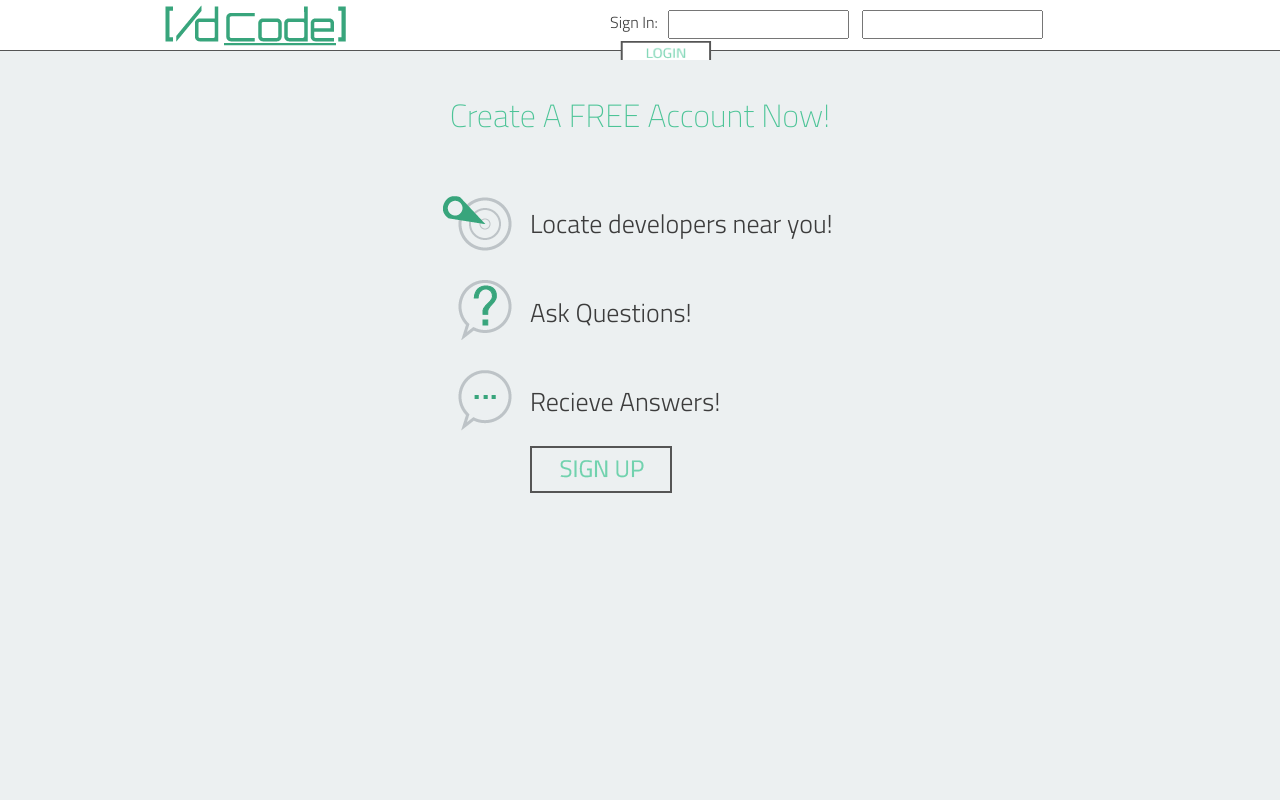
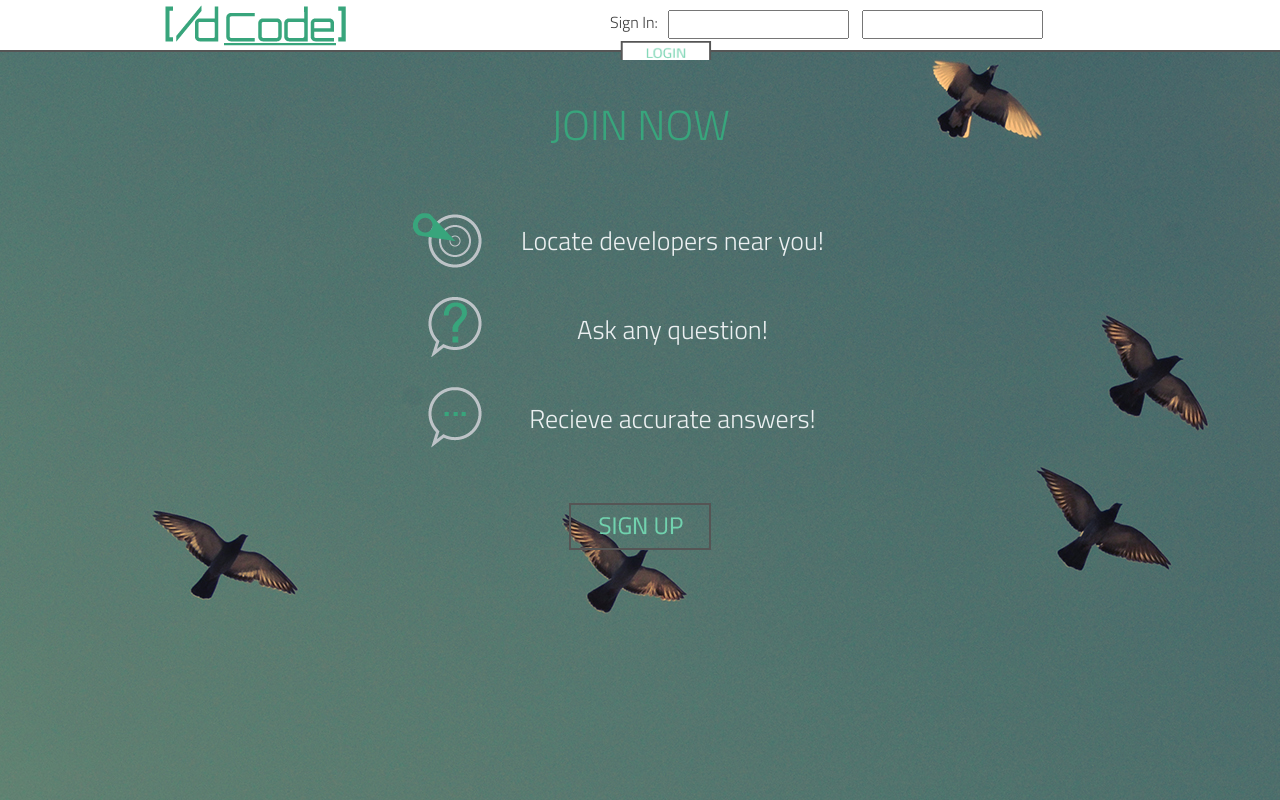
Before and after one commit to jgoldd/PWA2, a PHP site: page / in a window 1280 px wide. Run offline with PHP 8.4, Linux system fonts and the light colour scheme.

Commit message:
FINAL SUBMIT FOR WK2

```diff
--- a/Wk2/admin.html
+++ b/Wk2/admin.html
@@ -36,7 +36,7 @@
       </ul>
     </nav>
 <div id="user_welcome"><!--- USER WELCOME --->
-    <h4>Welcome, <a href="#">jgold!</a></h4>
+    <h4>Welcome, <a href="admin.html">jgold!</a></h4>
 </div>
 <div id="sign_out"><!--- SIGN OUT BUTTON --->
     <form>
--- a/Wk2/css/style.css
+++ b/Wk2/css/style.css
@@ -17,11 +17,16 @@ body {
     font-weight: 300;
     font-size: 16px;
 }
+#index, #registration{
+        background-image: url(../images/unspash_bg.JPG);
+
+}
 #container{
     width: 100%;
     height: 50px;
     background-color: #FFF;
-    border-bottom: 1px #555555 solid;
+    border-bottom: 2px #555555 solid;
+
 }
 #container_two{
     width: 100%;
@@ -61,15 +66,15 @@ a:active{
 
 }
 h1{
-    font-size: 32px;
-    color: #4cc497;
+    font-size: 42px;
+    color: #38a57c;
     font-family: 'Titillium Web', sans-serif;
-    font-weight:200;
+    font-weight:300;
 
 }
 h2{
     font-size: 26px;
-    color: #3c3c3c;
+    color: #ecf0f1;
     font-family: 'Titillium Web', sans-serif;
     font-weight: 300;
 
@@ -122,6 +127,12 @@ header{
     height: 25px;
     margin-left: 10px;
 }
+
+
+
+/* INDEX PAGE */
+
+
 main{
     clear: both;
 }
@@ -132,16 +143,21 @@ main{
 .cta_icons{
     float:left;
     clear:both;
-    margin-left: 30px;
+
+    vertical-align: middle;
 }
 .cta_text{
     padding:25px;
+    vertical-align: middle;
 }
 .kazam{
     text-align: center;
     width: 100%;
     margin-top: 40px;
     margin-bottom: 40px;
+}
+#sign_up{
+    margin: 0 auto;
 }
 
 
@@ -173,12 +189,18 @@ main{
 }
 .register_label{
     display: inline-block;
-    width: 130px;
+    width: 110px;
     text-align: right;
+    color: #ecf0f1;
 }
-.register_input{
-  width: 180px;
-    height: 25px;
+#username, #password, #email, #firstname, #lastname,
+#phone, #city, #state, #zipcode{
+    width: 180px;
+    height: 30px;
+    background-color: rgba(0,0,0,0.1);
+    color: #ecf0f1;
+    border: 1px solid #ecf0f1;
+    font-size: 14px;
 }
 
 /* ADMIN DASHBOARD LINKS */
@@ -504,7 +526,7 @@ input[type=radio]:checked + img{
    display: inline-block;
     width: 130px;
 }
-.project_label{
+#addForm input[type=text]{
     width: 180px;
 
 }
@@ -522,4 +544,5 @@ input[type=radio]:checked + img{
     padding: 10px;
     color: #fff;
     font-size: 12px;
+    z-index: 1002;
 }
--- a/Wk2/index.html
+++ b/Wk2/index.html
@@ -19,7 +19,7 @@
 
 </head>
 
-<body>
+<body id="index">
 <!-- START CONTAINER DIV --->
 <div id="container">
     <div id="wrapper">
@@ -45,23 +45,27 @@
     <div id="wrapper">
         <main>
             <div id="cta"><!--- CTA SECTION--->
-
-                <h1 class="kazam">Create A FREE Account Now!</h1>
+            <div class="kazam">
+                <h1 class="kazam">JOIN NOW</h1>
                     <img src="images/locate_icon.png" alt="Location Icon" class="cta_icons">
                 <div class="cta_text">
                     <h2>Locate developers near you!</h2>
                  </div>
                     <img src="images/question_icon.png" alt="Ask Question Icon" class="cta_icons">
                 <div class="cta_text">
-                    <h2>Ask Questions!</h2>
+                    <h2>Ask any question!</h2>
                 </div>
                     <img src="images/recieve_icon.png" alt="Recieve Answers Icons" class="cta_icons">
                 <div class="cta_text">
-                    <h2>Recieve Answers!</h2>
+                    <h2>Recieve accurate answers!</h2>
                 </div>
-                <form action="register.html">
-                <input id="signup" type="image" value="submit" width="142" height="47" src="images/signup_button.png" alt="submit button">
-                    </form>
+
+               <div class="kazam">
+                        <form action="register.html">
+             <input id="signup" type="image" value="submit" src="images/signup_button.png">
+                        </form>
+                    </div>
+            </div>
                 </div>
         </main>
     </div>
--- a/Wk2/js/main.js
+++ b/Wk2/js/main.js
@@ -47,42 +47,47 @@
 
     $(".masterTooltip").hover(function(){
            //Mouse over code
-            var title = $(this).attr("title");
+            var title = $(this).attr("title");//set var to title attr
             $(this).data("tipText", title).removeAttr("title");
-            $('<p class="tooltip"></p>')
-                .text(title)
+            $('<p class="tooltip"></p>') //remove and put into tooltip paragraph
+                .text(title) //find title and append it to body and fade in
                 .appendTo("body")
                 .fadeIn("slow");
     }, function() {
         //Hover out code
         $(this).attr("title", $(this).data("tipText"));
-        $(".tooltip").remove();
+        $(".tooltip").remove(); //removes tooltip text
     }).mouseover(function(e){
         var mousex = e.pageX + 20; //Get x coordinates of mouse
         var mousey = e.pageY + 10; //Get y coordinates of mouse
         $(".tooltip")
-        .css({ top: mousey, left: mousex})
+        .css({ top: mousey, left: mousex}) //set css for tooltip placement
     });
 
 
     /* ================= MODAL ==================== */
 
     $(".modalClick").on("click", function(e){
-       e.preventDefault();
+       e.preventDefault();//prevents default action
+        //find overlay, fadein, then find modal and fade in
         $("#overlay").fadeIn().find("#modal").fadeIn();
+
     });
 
     $(".close").on("click", function(e){
-        e.preventDefault();
+        e.preventDefault();//prevents default action
+        //find overlay, fadeout, then find modal and fade out
         $("#overlay").fadeOut().find("#modal").fadeOut();
     });
 
     /* ============ FADING STATUS OPTION =========== */
 
     $(".mystatus").mouseover(function(){
+        //date status icon to half transp. when hover
         $(this).fadeTo(100, .5);
     });
     $(".mystatus").mouseout(function(){
+        //change back to full on leave
         $(this).fadeTo(100, 1);
     });
 
@@ -142,8 +147,10 @@ $("ul.tabs").each(function(){
       /* ======= SIGN IN & SIGNOUT BUTTON HOVER ======= */
 
     $("#signout").hover(function(){
+        //set attr to roll over button
        $(this).attr("src", "../images/sign_out_button_roll.png");
             }, function() {
+        //when leaving set attr to default state
         $(this).attr("src", "../images/sign_out_button.png");
     });
 
@@ -151,16 +158,20 @@ $("ul.tabs").each(function(){
     /* ======= SIGN UP BUTTON HOVER ======= */
 
     $("#signup").hover(function(){
+        //set attr to roll over button
        $(this).attr("src", "../images/signup_button_roll.png");
             }, function() {
+        //when leaving set attr to default state
         $(this).attr("src", "../images/signup_button.png");
     });
 
 
     /* ======= LOGIN BUTTON HOVER ======= */
     $("#signinButton").hover(function(){
+        //set attr to roll over button
        $(this).attr("src", "../images/submit_button_roll.png");
             }, function() {
+        //when leaving set attr to default state
         $(this).attr("src", "../images/submit_button.png");
     });
 
```
Also changed, not shown: Wk2/projects.html (+5 -5 lines), Wk2/register.html (+38 -26 lines), Wk2/images/unspash_bg.JPG (added).
